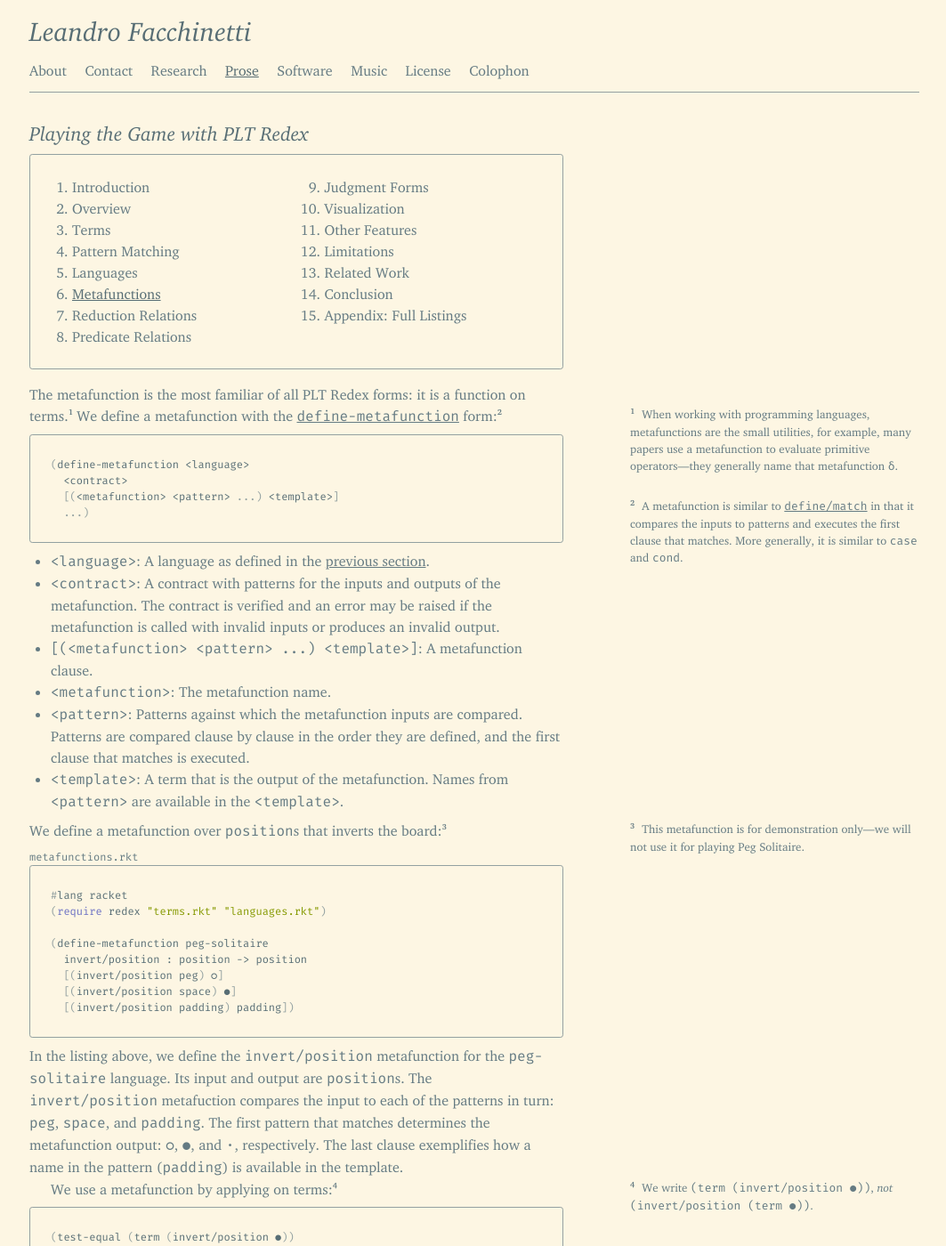
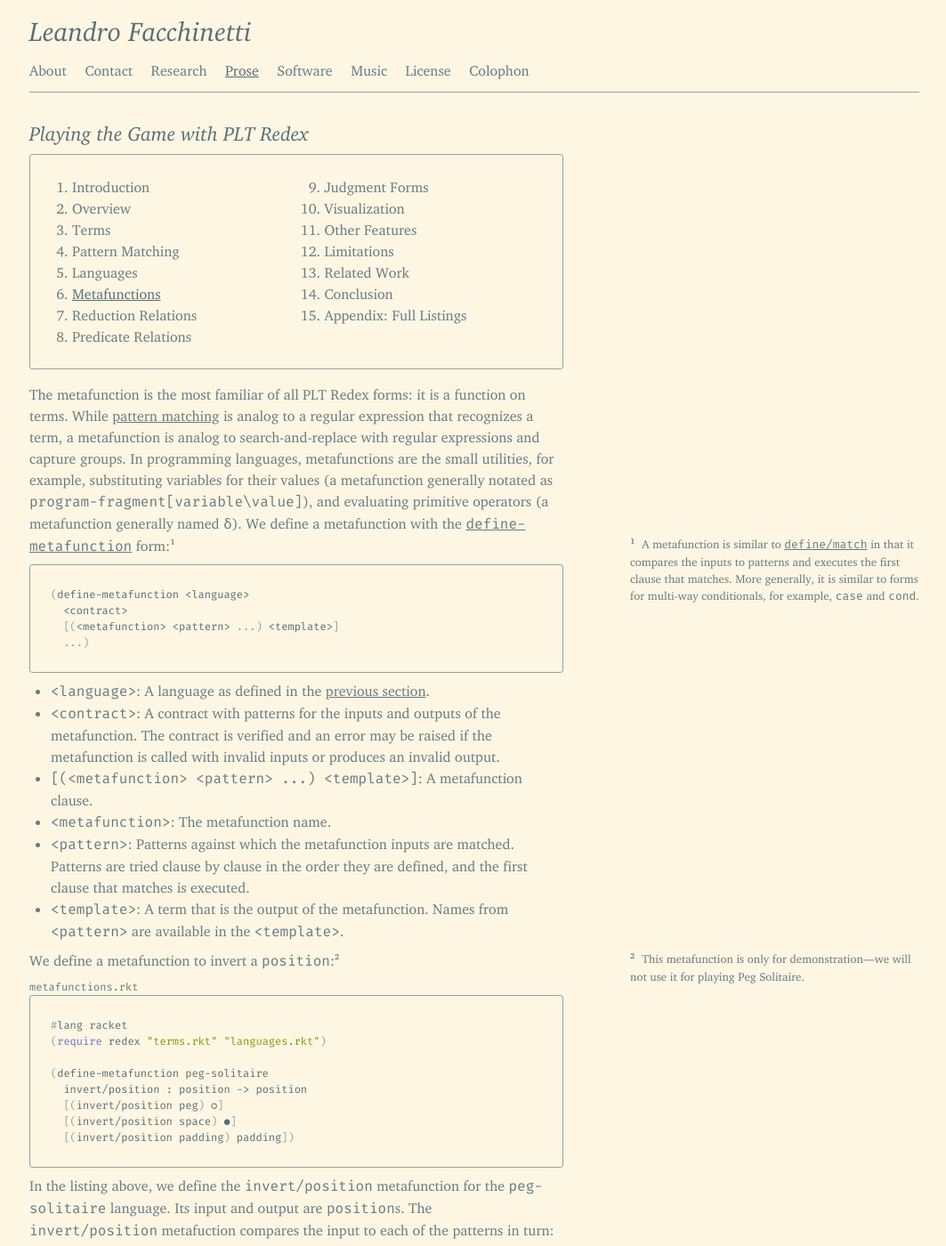
Before and after one commit to leafac/leafac.com, a Jekyll site: the page built from prose/playing-the-game-with-plt-redex/metafunctions.md, in a window 1280 px wide and 1400 px high. Shown: the whole window at 89% size, without its empty margins (107-1170 px from the left). Built offline with Jekyll 4.4.1, drawn with Linux system fonts in a browser that asks for light colours; some of the changed text lies outside the part shown.

Commit message:
Editing pass on Metafunctions

````diff
--- a/prose/playing-the-game-with-plt-redex/metafunctions.md
+++ b/prose/playing-the-game-with-plt-redex/metafunctions.md
@@ -4,9 +4,7 @@
 table-of-contents: table-of-contents.html
 ---
 
-<!-- TODO: If pattern matching is like using a regular expression to check whether the string is of a certain kind, then a metafunction is like ‘replace’. -->
-
-The metafunction is the most familiar of all PLT Redex forms: it is a function on terms.<label class="margin-note"><input type="checkbox"><span markdown="1">When working with programming languages, metafunctions are the small utilities, for example, many papers use a metafunction to evaluate primitive operators—they generally name that metafunction `δ`.</span></label> We define a metafunction with the [`define-metafunction`](https://docs.racket-lang.org/redex/The_Redex_Reference.html?q=define-metafunction#%28form._%28%28lib._redex%2Freduction-semantics..rkt%29._define-metafunction%29%29) form:<label class="margin-note"><input type="checkbox"><span markdown="1">A metafunction is similar to [`define/match`](https://docs.racket-lang.org/reference/match.html?q=define%2Fmatch#%28form._%28%28lib._racket%2Fmatch..rkt%29._define%2Fmatch%29%29) in that it compares the inputs to patterns and executes the first clause that matches. More generally, it is similar to `case` and `cond`.</span></label>
+The metafunction is the most familiar of all PLT Redex forms: it is a function on terms. While [pattern matching](pattern-matching) is analog to a regular expression that recognizes a term, a metafunction is analog to search-and-replace with regular expressions and capture groups. In programming languages, metafunctions are the small utilities, for example, substituting variables for their values (a metafunction generally notated as `program-fragment[variable\value]`), and evaluating primitive operators (a metafunction generally named `δ`). We define a metafunction with the [`define-metafunction`](https://docs.racket-lang.org/redex/The_Redex_Reference.html?q=define-metafunction#%28form._%28%28lib._redex%2Freduction-semantics..rkt%29._define-metafunction%29%29) form:<label class="margin-note"><input type="checkbox"><span markdown="1">A metafunction is similar to [`define/match`](https://docs.racket-lang.org/reference/match.html?q=define%2Fmatch#%28form._%28%28lib._racket%2Fmatch..rkt%29._define%2Fmatch%29%29) in that it compares the inputs to patterns and executes the first clause that matches. More generally, it is similar to forms for multi-way conditionals, for example, `case` and `cond`.</span></label>
 
 ```racket
 (define-metafunction <language>
@@ -19,10 +17,10 @@
 - `<contract>`: A contract with patterns for the inputs and outputs of the metafunction. The contract is verified and an error may be raised if the metafunction is called with invalid inputs or produces an invalid output.
 - `[(<metafunction> <pattern> ...) <template>]`: A metafunction clause.
 - `<metafunction>`: The metafunction name.
-- `<pattern>`: Patterns against which the metafunction inputs are compared. Patterns are compared clause by clause in the order they are defined, and the first clause that matches is executed.
+- `<pattern>`: Patterns against which the metafunction inputs are matched. Patterns are tried clause by clause in the order they are defined, and the first clause that matches is executed.
 - `<template>`: A term that is the output of the metafunction. Names from `<pattern>` are available in the `<template>`.
 
-We define a metafunction over `position`s that inverts the board:<label class="margin-note"><input type="checkbox"><span markdown="1">This metafunction is for demonstration only—we will not use it for playing Peg Solitaire.</span></label>
+We define a metafunction to invert a `position`:<label class="margin-note"><input type="checkbox"><span markdown="1">This metafunction is only for demonstration—we will not use it for playing Peg Solitaire.</span></label>
 
 <div class="code-block" markdown="1">
 `metafunctions.rkt`
@@ -40,7 +38,7 @@
 
 In the listing above, we define the `invert/position` metafunction for the `peg-solitaire` language. Its input and output are `position`s. The `invert/position` metafuction compares the input to each of the patterns in turn: `peg`, `space`, and `padding`. The first pattern that matches determines the metafunction output: `○`, `●`, and `·`, respectively. The last clause exemplifies how a name in the pattern (`padding`) is available in the template.
 
-We use a metafunction by applying on terms:<label class="margin-note"><input type="checkbox"><span markdown="1">We write `(term (invert/position ●))`, *not* `(invert/position (term ●))`.</span></label>
+We use a metafunction by applying it on terms:<label class="margin-note"><input type="checkbox"><span markdown="1">We write `(term (invert/position ●))`, *not* `(invert/position (term ●))`.</span></label>
 
 ```racket
 (test-equal (term (invert/position ●))
````
Also changed, not shown: prose/playing-the-game-with-plt-redex/index.md (+1 -1 lines).
